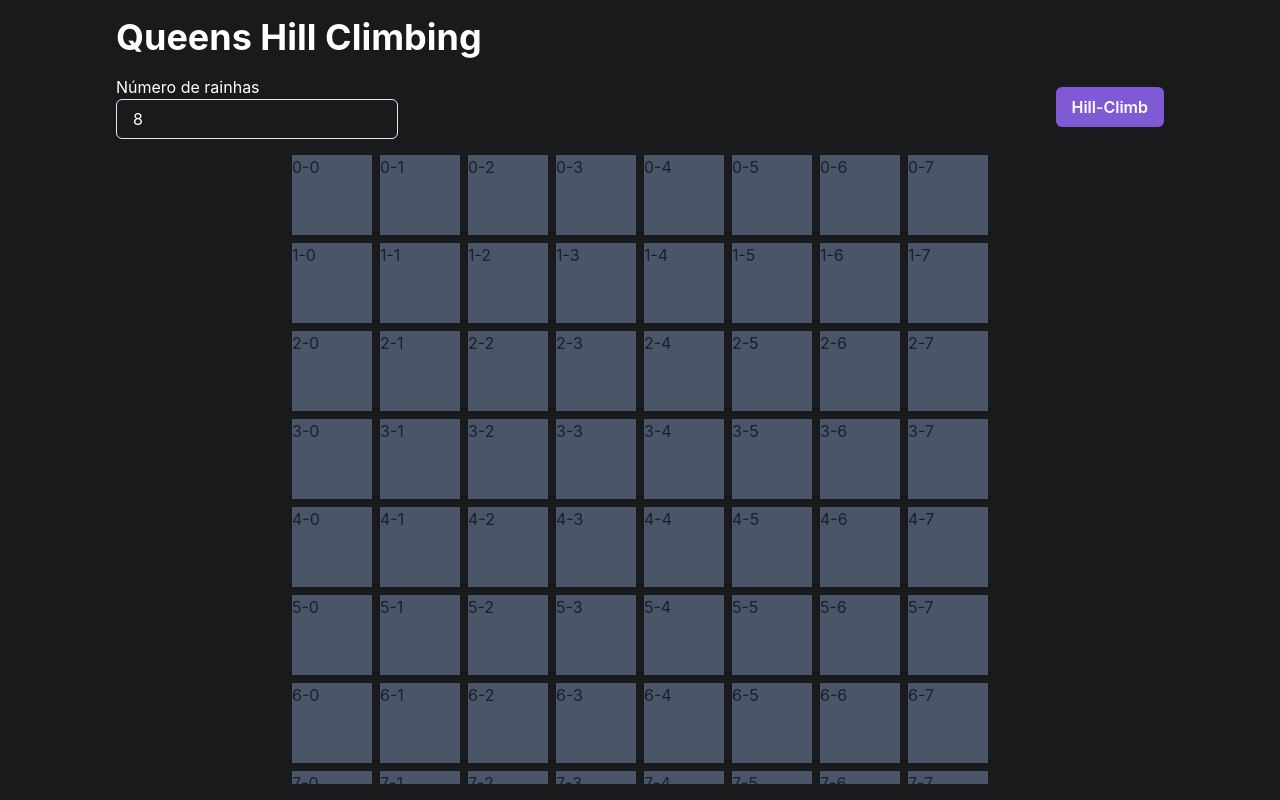
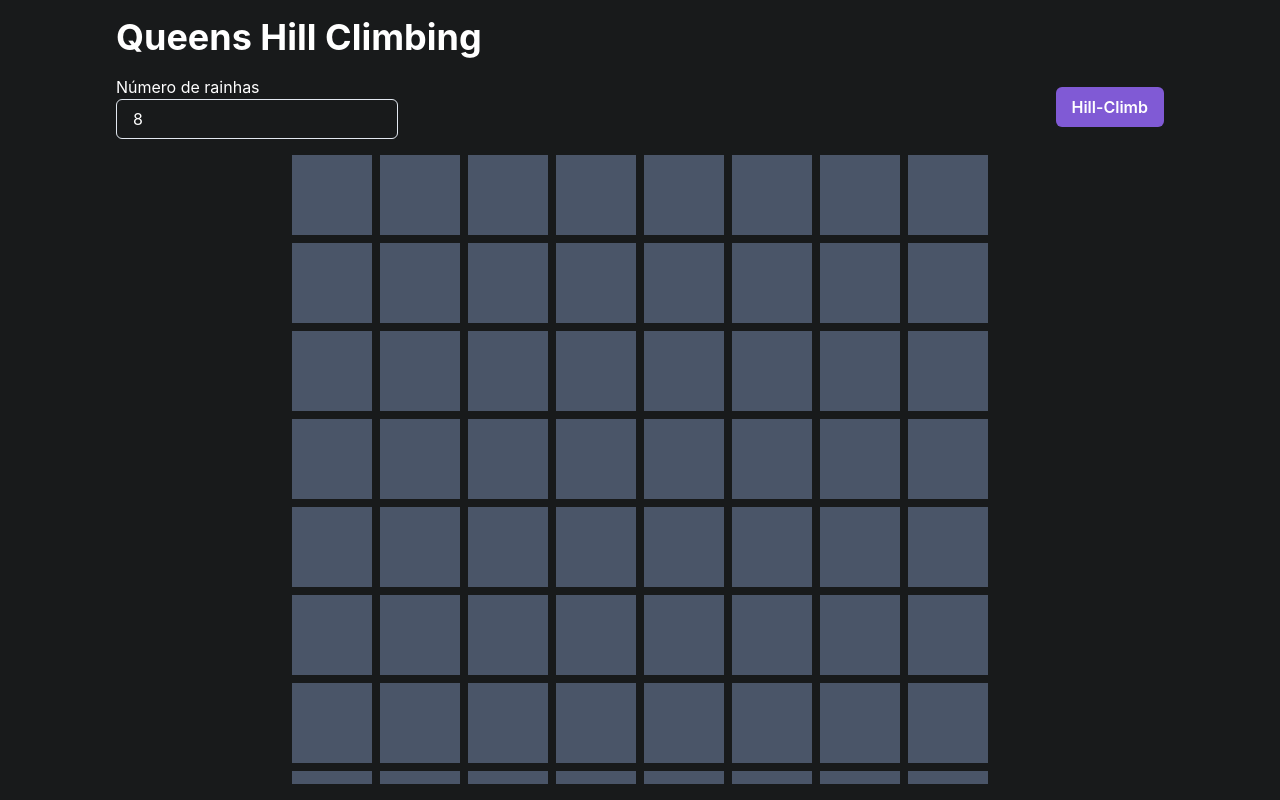
Before and after one commit to 21lucasmessias/Queens-Hillclimb, a React (Vite) app: page / in a window 1280 px wide. Built offline with nearby package versions, Linux system fonts and the light colour scheme.

Commit message:
refactor: changed queens to be hash instead of array

```diff
--- a/src/App.tsx
+++ b/src/App.tsx
@@ -6,9 +6,11 @@ import { useHillClimb } from './HillClimb'
 
 import { Position, Queen, Square } from './Types'
 
+export type Column = number
+
 export interface OptimizationAlgorithmProps {
-  queens: Array<Queen>
-  setQueens: React.Dispatch<React.SetStateAction<Queen[]>>
+  queens: Map<Column, Queen>
+  setQueens: React.Dispatch<React.SetStateAction<Map<Column, Queen>>>
 }
 export interface OptimizationAlgorithm {
   execute: () => void
@@ -21,7 +23,7 @@ function App() {
 
   const [rows, setRows] = useState<Array<Array<Square>>>([])
 
-  const [queens, setQueens] = useState<Array<Queen>>([])
+  const [queens, setQueens] = useState<Map<Column, Queen>>(new Map())
 
   const { execute } = useHillClimb({
     queens: queens,
@@ -49,15 +51,16 @@ function App() {
 
       setRows(newLines)
       setNumberOfAllocatedQueens(0)
-      setQueens([])
+      setQueens(new Map())
     }
   }, [numberOfQueens])
 
   const hasQueenInColumn = (col: number) => {
-    return queens.some((queen) => queen.pos.col === col)
+    return queens.get(col)
   }
 
   const allocateQueen = ({ col, row }: Position) => {
+    console.log({ col, row })
     if (numberOfAllocatedQueens < numberOfQueens && !hasQueenInColumn(col)) {
       const newQueen: Queen = {
         pos: {
@@ -67,24 +70,29 @@ function App() {
         attackedBy: 0,
       }
 
-      setQueens([...queens, newQueen])
+      const newQueens = new Map(queens)
+      newQueens.set(col, newQueen)
+
+      setQueens(newQueens)
       setNumberOfAllocatedQueens(numberOfAllocatedQueens + 1)
     }
   }
 
   const removeQueen = ({ row, col }: Position) => {
-    const newQueens = queens.filter((queen) => {
-      return !(queen.pos.col === col && queen.pos.row === row)
-    })
+    const newQueens = new Map(queens)
 
-    setQueens(newQueens)
-    setNumberOfAllocatedQueens(numberOfAllocatedQueens - 1)
+    const queen = newQueens.get(col)
+
+    if (queen?.pos.row === row) {
+      newQueens.delete(col)
+      setQueens(newQueens)
+      setNumberOfAllocatedQueens(numberOfAllocatedQueens - 1)
+    }
   }
 
   const hasQueenInSquare = ({ row, col }: Position) => {
-    return queens.some(
-      (queen) => queen.pos.row === row && queen.pos.col === col
-    )
+    const queen = queens.get(col)
+    return queen?.pos.row === row
   }
 
   const handleSquarePressed = (position: Position) => {
@@ -114,6 +122,7 @@ function App() {
       >
         <Header
           numberOfQueens={numberOfQueens}
+          numberOfAllocatedQueens={numberOfAllocatedQueens}
           setNumberOfQueens={setNumberOfQueens}
           execute={execute}
         />
--- a/src/HillClimb.ts
+++ b/src/HillClimb.ts
@@ -1,76 +1,112 @@
-import { useMemo, useState } from 'react'
-import { OptimizationAlgorithm, OptimizationAlgorithmProps } from './App'
+import { useMemo } from 'react'
+import {
+  Column,
+  OptimizationAlgorithm,
+  OptimizationAlgorithmProps,
+} from './App'
 
 import { Position, Queen } from './Types'
 
 export const useHillClimb: (
   props: OptimizationAlgorithmProps
 ) => OptimizationAlgorithm = ({ queens: initialQueens, setQueens }) => {
-  const calculateAttackedBy = (queens: Array<Queen>): Array<Queen> => {
-    const newQueens = queens.map((queen) => {
-      const newQueen = { ...queen }
+  const updateAttackedByAll = (
+    queens: Map<Column, Queen>
+  ): Map<Column, Queen> => {
+    const newQueens = new Map(queens)
+
+    for (let column = 0; column < queens.size; column++) {
+      const queen = newQueens.get(column)
 
       var count = 0
 
-      for (let i = 0; i < queens.length; i++) {
-        const { col, row } = queens[i].pos
+      for (let i = 0; i < queens.size; i++) {
+        const queenToCompare = newQueens.get(i)
 
-        if (col === newQueen.pos.col) {
+        if (queenToCompare!.pos.col === queen!.pos.col) {
           continue
         }
 
-        if (row === newQueen.pos.row) {
+        if (queenToCompare!.pos.row === queen!.pos.row) {
           count++
           continue
         }
 
         if (
-          Math.abs(row - newQueen.pos.row) === Math.abs(col - newQueen.pos.col)
+          Math.abs(queenToCompare!.pos.row - queen!.pos.row) ===
+          Math.abs(queenToCompare!.pos.col - queen!.pos.col)
         ) {
           count++
         }
       }
 
-      newQueen.attackedBy = count
-
-      return newQueen
-    })
+      queen!.attackedBy = count
+    }
 
     return newQueens
   }
 
-  const moveQueen = (queens: Array<Queen>, column: number): Array<Queen> => {
-    var newQueens = queens.map((queen) => {
-      const newQueen = { ...queen }
-      if (newQueen.pos.col === column) {
-        if (newQueen.pos.row + 1 === queens.length) {
-          newQueen.pos.row = 0
-        } else {
-          newQueen.pos.row = newQueen.pos.row + 1
-        }
+  const calculateAttackedBySingle = (
+    queens: Map<Column, Queen>,
+    column: number
+  ): number => {
+    const newQueen = { ...queens.get(column) }
+
+    var count = 0
+
+    for (let i = 0; i < queens.size; i++) {
+      const queenToCompare = queens.get(i)
+
+      if (queenToCompare!.pos.col === newQueen!.pos!.col) {
+        continue
       }
 
-      return newQueen
-    })
+      if (queenToCompare!.pos.row === newQueen!.pos!.row) {
+        count++
+        continue
+      }
 
-    newQueens = calculateAttackedBy(newQueens)
+      if (
+        Math.abs(queenToCompare!.pos.row - newQueen!.pos!.row) ===
+        Math.abs(queenToCompare!.pos.col - newQueen!.pos!.col)
+      ) {
+        count++
+      }
+    }
+
+    return count
+  }
+
+  const moveQueen = (
+    queens: Map<Column, Queen>,
+    column: number
+  ): Map<Column, Queen> => {
+    var newQueens = new Map(queens)
+
+    const newQueen = newQueens.get(column)
+
+    if (newQueen!.pos.col === column) {
+      if (newQueen!.pos.row + 1 === queens.size) {
+        newQueen!.pos.row = 0
+      } else {
+        newQueen!.pos.row = newQueen!.pos.row + 1
+      }
+    }
+
+    newQueens = updateAttackedByAll(newQueens)
 
     return newQueens
   }
 
   const moveQueenToBestPosition = (
-    queens: Array<Queen>,
+    queens: Map<Column, Queen>,
     column: number,
     position: Position
-  ): Array<Queen> => {
-    const newQueens = queens.map((queen) => {
-      const newQueen = { ...queen }
-      if (queen.pos.col === column) {
-        newQueen.pos = position
-      }
+  ): Map<Column, Queen> => {
+    const newQueens = new Map(queens)
 
-      return newQueen
-    })
+    const newQueen = newQueens.get(column)
+    newQueen!.pos = position
 
     return newQueens
   }
@@ -81,59 +117,63 @@ export const useHillClimb: (
     })
   }
 
-  const updateBoard = async (queens: Array<Queen>) => {
+  const updateBoard = async (queens: Map<Column, Queen>) => {
     setQueens(queens)
+    await delay(1)
   }
 
   const execute = async () => {
-    let queens = calculateAttackedBy(initialQueens)
-    let totalQueensAttacked = queens.reduce(
+    let queens = updateAttackedByAll(initialQueens)
+    let totalQueensAttacked = [...queens.values()].reduce(
       (acc, queen) => acc + queen.attackedBy,
       0
     )
 
     let column = 0
 
-    let maxInteractions = 10
+    let maxInteractions = 100
 
     while (totalQueensAttacked > 0 && maxInteractions > 0) {
-      let bestPositionForQueen = queens[column].pos
+      let bestPositionForQueen = { ...queens.get(column)!.pos }
 
-      for (let i = 0; i < queens.length; i++) {
+      for (let move = 0; move < queens.size; move++) {
         queens = moveQueen(queens, column)
 
-        updateBoard(queens)
-        await delay(10)
+        await updateBoard(queens)
 
-        let newTotalQueensAttacked = queens.reduce(
+        let newTotalQueensAttacked = [...queens.values()].reduce(
           (acc, queen) => acc + queen.attackedBy,
           0
         )
 
-        if (newTotalQueensAttacked <= totalQueensAttacked) {
-          bestPositionForQueen = { ...queens[column].pos }
+        let newTotalQueenAttacked = calculateAttackedBySingle(queens, column)
+
+        if (
+          newTotalQueensAttacked <= totalQueensAttacked ||
+          newTotalQueenAttacked < queens.get(column)!.attackedBy
+        ) {
+          bestPositionForQueen = { ...queens.get(column)!.pos }
           totalQueensAttacked = newTotalQueensAttacked
         }
       }
 
       queens = moveQueenToBestPosition(queens, column, bestPositionForQueen)
-      totalQueensAttacked = queens.reduce(
+      totalQueensAttacked = [...queens.values()].reduce(
         (acc, queen) => acc + queen.attackedBy,
         0
       )
 
       column = column + 1
-      if (column === queens.length) {
+      if (column === queens.size) {
         column = 0
       }
 
       maxInteractions = maxInteractions - 1
 
-      updateBoard(queens)
-      await delay(10)
+      await updateBoard(queens)
     }
 
-    //console.log({ totalQueensAttacked, queens })
+    console.log({ totalQueensAttacked, queens })
   }
 
   const value = useMemo(() => {
--- a/src/components/Board.tsx
+++ b/src/components/Board.tsx
@@ -35,7 +35,7 @@ export function Board({
               onClick={() => {
                 handleSquarePressed(square.pos)
               }}
-            >{`${square.pos.row}-${square.pos.col}`}</GridItem>
+            />
           ))
         )}
       </Grid>
--- a/src/components/Header.tsx
+++ b/src/components/Header.tsx
@@ -9,12 +9,14 @@ import {
 
 interface HeaderProps {
   numberOfQueens: number
+  numberOfAllocatedQueens: number
   setNumberOfQueens: React.Dispatch<React.SetStateAction<number>>
   execute: () => void
 }
 
 export function Header({
   numberOfQueens,
+  numberOfAllocatedQueens,
   setNumberOfQueens,
   execute,
 }: HeaderProps) {
@@ -34,7 +36,12 @@ export function Header({
             color="white"
           />
         </InputGroup>
-        <Button colorScheme={'purple'} onClick={execute}>
+        <Button
+          colorScheme={'purple'}
+          onClick={() => {
+            if (numberOfQueens === numberOfAllocatedQueens) execute()
+          }}
+        >
           Hill-Climb
         </Button>
       </Flex>
```
